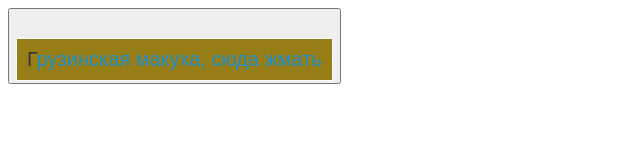
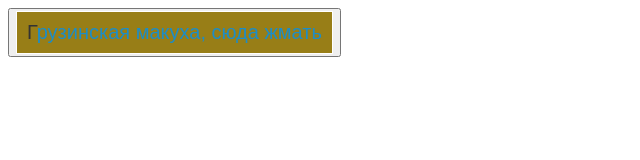
Before and after one commit to GodisLiterallyMe/ssss, a plain HTML site: page index.html in a window 1280 px wide. Shown: the whole page, without its empty margins (0-640 px from the left). Drawn offline with Linux system fonts and the light colour scheme.

Commit message:
Update index.html

```diff
--- a/index.html
+++ b/index.html
@@ -6,7 +6,6 @@
  </head>
  <body>
     <button class="c-button">
-        <svg aria-hidden="true" focusable="false" width="24" height="24" viewBox="0 0 24 24"></svg>
         <a href="https://www.mcdonalds.ge/ge/home">Грузинская макуха, сюда жмать</a>
       </button>
  </body>
```
